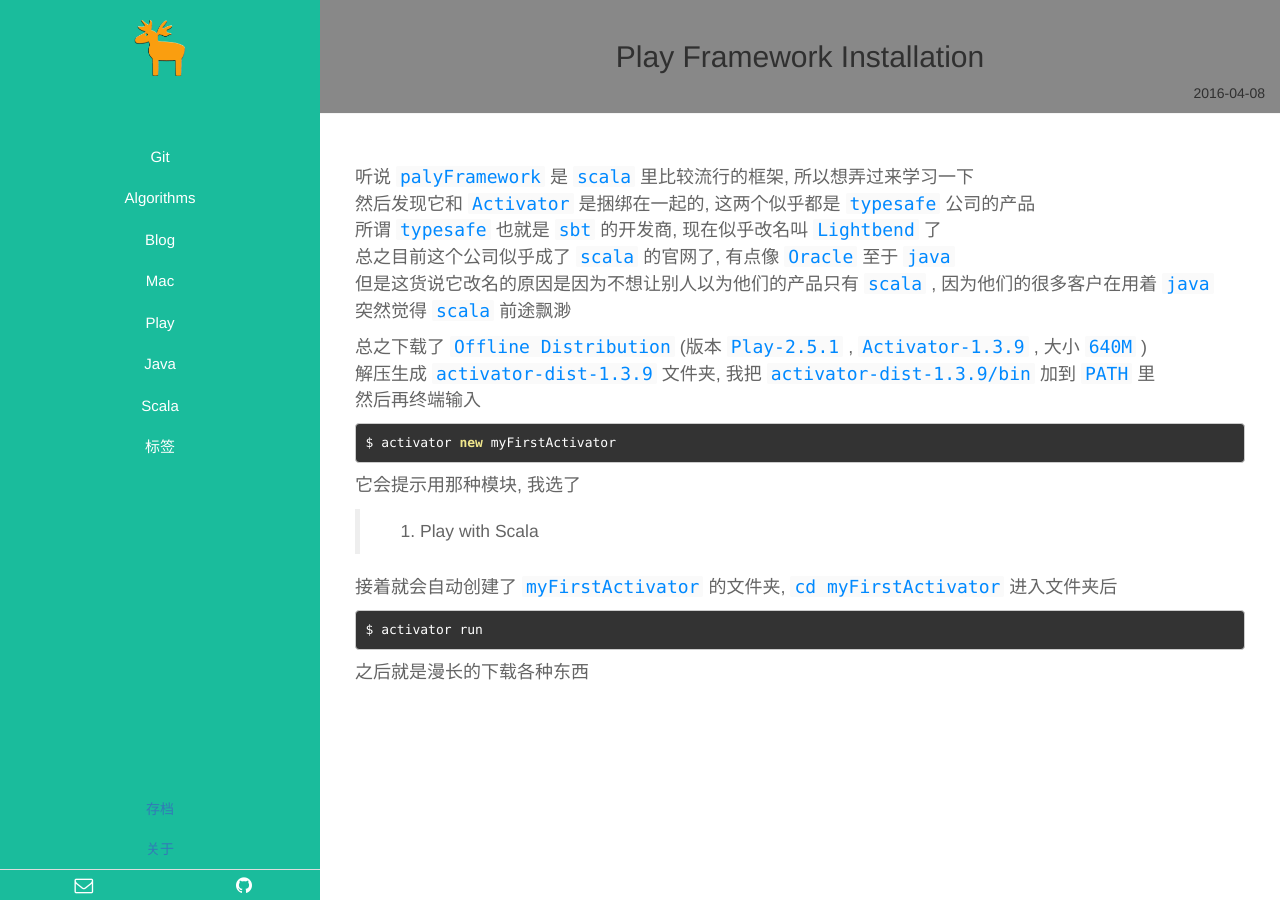
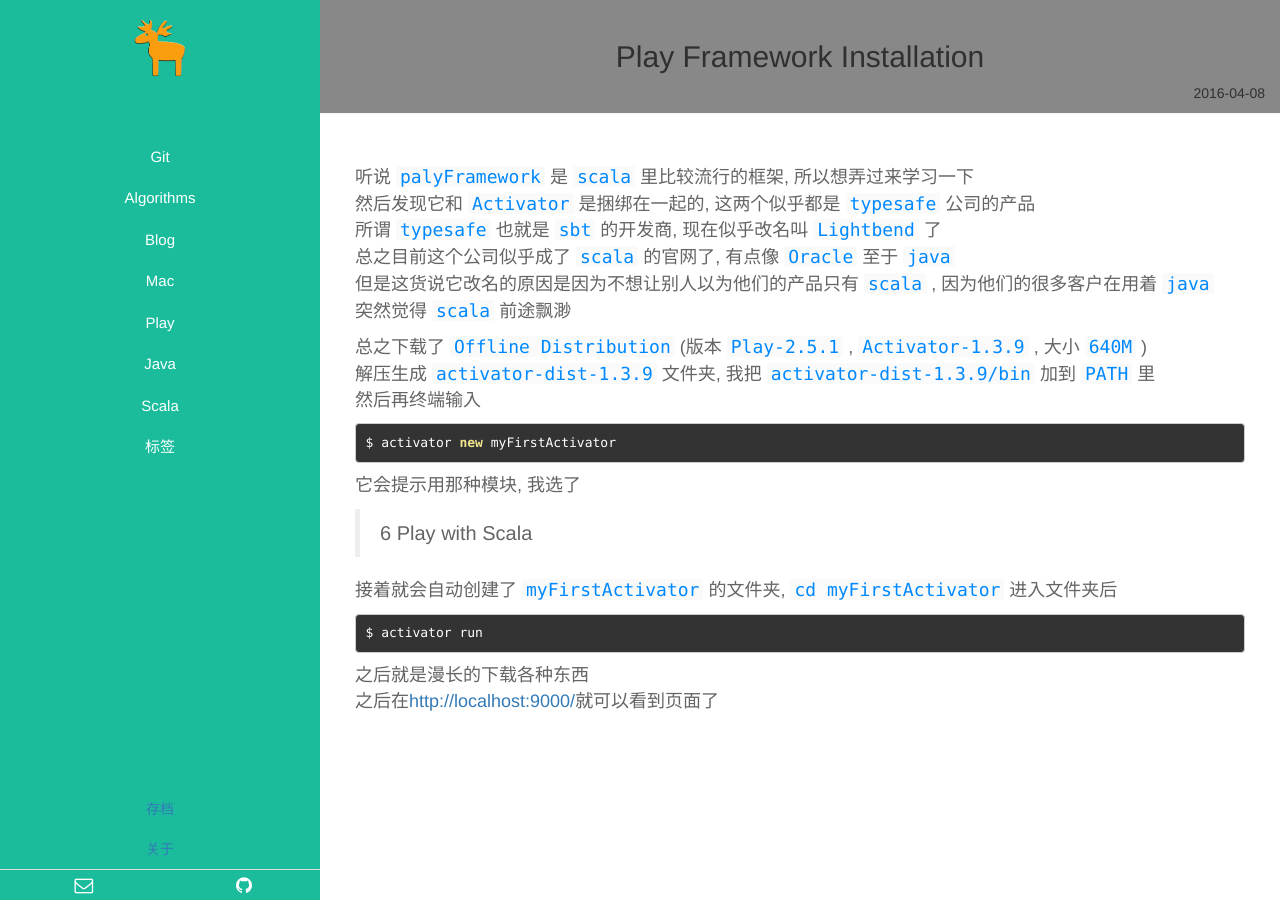
Before and after one commit to ichennan/ichennan.github.io, a Jekyll site: the page built from _posts/play_framework/2016-04-08-Play-Installation.md, in a window 1280 px wide. Built offline with Jekyll 4.4.1, drawn with Linux system fonts in a browser that asks for light colours.

Commit message:
update play

````diff
--- a/_posts/play_framework/2016-04-08-Play-Installation.md
+++ b/_posts/play_framework/2016-04-08-Play-Installation.md
@@ -23,7 +23,7 @@
 
 它会提示用那种模块, 我选了
 
-> 6. Play with Scala
+> 6 Play with Scala
 
 接着就会自动创建了 `myFirstActivator` 的文件夹, `cd myFirstActivator` 进入文件夹后
 
@@ -32,3 +32,4 @@
 ```
 
 之后就是漫长的下载各种东西
+之后在[http://localhost:9000/](http://localhost:9000/)就可以看到页面了
````
